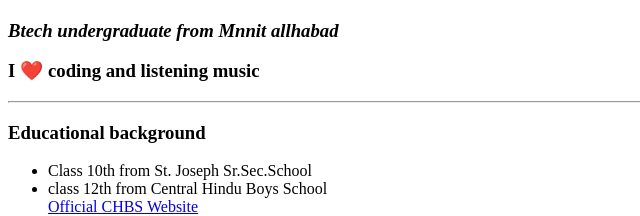
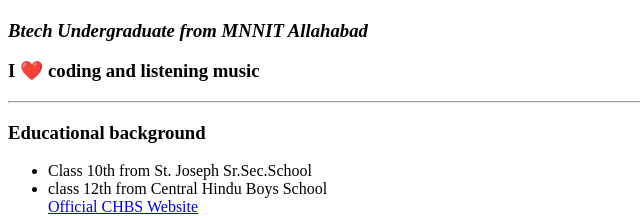
Before and after one commit to Madhvendraprasad/CV, a plain HTML site: page index.html in a window 1280 px wide. Shown: the part 283-499 px from the top of the page, 0-640 px from the left. Drawn offline with Linux system fonts and the light colour scheme.

Commit message:
Update index.html

```diff
--- a/index.html
+++ b/index.html
@@ -7,7 +7,7 @@
   <body>
     <h1>Madhvendra Prasad</h1>
     <img src="pic.jpeg"alt="My pic"width="100"/>
-    <h3><i>Btech undergraduate from Mnnit allhabad</i></h3>
+    <h3><i>Btech Undergraduate from MNNIT Allahabad</i></h3>
     <h3>I ❤️ coding and listening music</h3>
     <hr>
     <h3>Educational background</h3>
```
